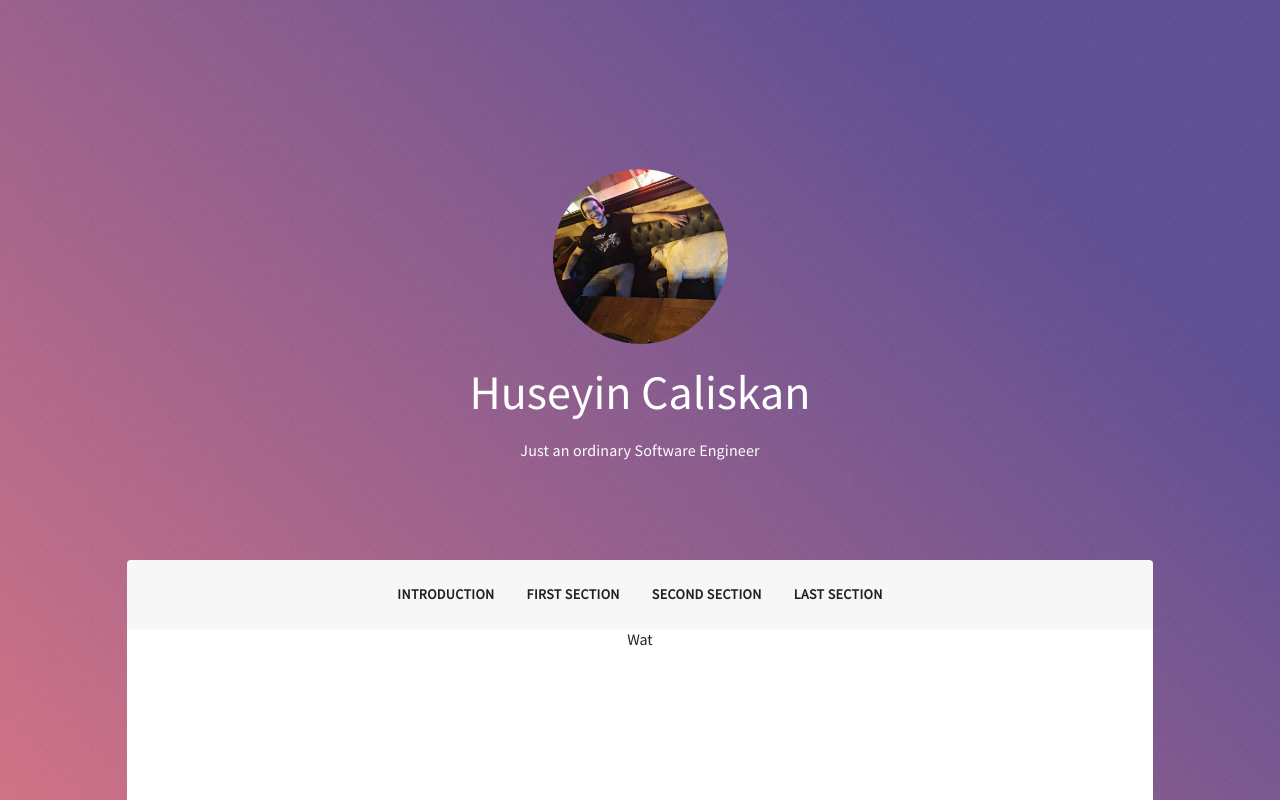
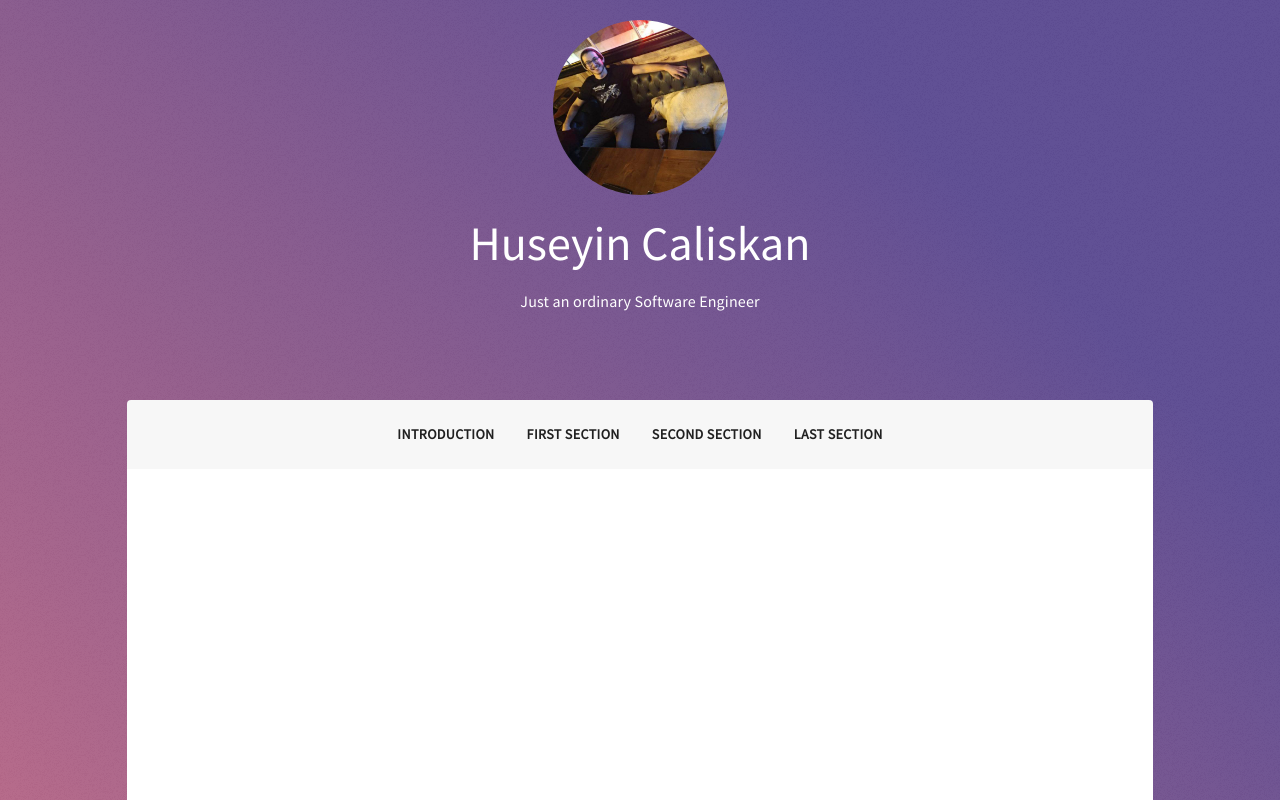
Before and after one commit to sakirma/portfolio-website, a React (Create React App) app: page / in a window 1280 px wide. Shown: the top 800 px of the page. Built offline with nearby package versions, Linux system fonts and the light colour scheme.

Commit message:
working on headerbody

```diff
--- a/src/App.js
+++ b/src/App.js
@@ -1,9 +1,8 @@
 import React from 'react';
-import {Container, Paper, Typography, Avatar, Grid, Button} from "@material-ui/core";
-
+import {Container, Paper, Typography, Avatar, Grid} from "@material-ui/core";
+import HeaderBody from './Layout/HeaderBody';
 
 import withStyles from "@material-ui/core/styles/withStyles";
-import makeStyles from "@material-ui/core/styles/makeStyles";
 
 
 import "./header.css"
@@ -19,36 +18,36 @@ const BigAvatar = withStyles({
     }
 })(Avatar);
 
-const PaperHeader = withStyles({
-    rounded: {
-        borderRadius: '4px 4px 0 0',
-    },
-})(Paper);
+class App extends React.Component {
+    componentDidMount() {
+        window.addEventListener('scroll', (e) => this.handleScroll(e));
+    };
 
-const ButtonHeader = withStyles({
-    root: {
-        fontFamily: "'Source Sans Pro', sans-serif",
-        fontWeight: 'bold'
+    componentWillUnmount() {
+        window.removeEventListener('scroll', (e) => this.handleScroll(e));
+    };
+
+    handleScroll(event) {
+        let length = this.onScrollCallbacks.length;
+        for (let i = 0; i < length; i++)
+        {
+            this.onScrollCallbacks[i](event);
         }
-})(Button);
+    };
 
-const linearBackground = makeStyles({
-    root: {
-        backgroundImage: 'url(' + layer + ') ,linear-gradient(45deg, #e37682 15%, #5f4d93 85%)',
-    }
-});
+    constructor(props) {
+        super(props);
+        this.onScrollCallbacks = [];
+    };
 
-function App() {
-    const backgroundClasses = linearBackground();
+    render() {
         return (
-        <Container
-            style={{flexGrow: 1, minHeight: "100vh", minWidth: "100%", fontFamily: "'Source Sans Pro', sans-serif"}}
-            className={backgroundClasses.root}>
+            <Container style={{flexGrow: 1, minHeight: "100vh", minWidth: "100%", fontFamily: "'Source Sans Pro', sans-serif", backgroundImage: 'url(' + layer + ') ,linear-gradient(45deg, #e37682 15%, #5f4d93 85%)'}}>
                 <Grid
                     container
                     spacing={0}
                     justify="center"
-                style={{height: "70vh"}}
+                    style={{height: "50vh"}}
                 >
                     <Grid item container direction="column" xs align="center" justify="flex-end">
                         <Grid item>
@@ -71,48 +70,18 @@ function App() {
                     </Grid>
                 </Grid>
 
-            <Grid
-                container
-                spacing={0}
-                justify="center"
-            >
-                <Grid item xl={9} lg={10} md align="center">
-                    <PaperHeader xs={5} elevation={0} style={{backgroundColor: "#f7f7f7", paddingTop: '16px', paddingBottom: '16px', fontFamily: 'inherit'}}>
-                        <Grid container justify="center" spacing={2} direction="row">
-                            <Grid item>
-                                <ButtonHeader>
-                                    Introduction
-                                </ButtonHeader>
-                            </Grid>
-                            <Grid item>
-                                <ButtonHeader>
-                                    First Section
-                                </ButtonHeader>
-                            </Grid>
-                            <Grid item>
-                                <ButtonHeader>
-                                    Second Section
-                                </ButtonHeader>
-                            </Grid>
-                            <Grid item>
-                                <ButtonHeader>
-                                    Last Section
-                                </ButtonHeader>
-                            </Grid>
-                        </Grid>
-                    </PaperHeader>
-                </Grid>
-            </Grid>
+                <HeaderBody app={this}/>
 
                 <Grid container spacing={0} justify="center">
-                <Grid item xl={9} lg={10} md align="center">
-                    <Paper xs={5} elevation={0} square style={{height: '800px'}}>
-                        Wat
+                    <Grid item xl={7} lg={10} md align="center">
+
+                        <Paper xs={5} elevation={0} square style={{height: '1600px'}}>
                         </Paper>
                     </Grid>
                 </Grid>
             </Container>
         );
     }
+}
 
 export default App;
--- /dev/null
+++ b/src/Layout/HeaderBody.js
@@ -0,0 +1,75 @@
+import React from 'react';
+import {Button, Grid, Paper} from "@material-ui/core";
+import withStyles from "@material-ui/core/styles/withStyles";
+
+const PaperHeader = withStyles({
+    rounded: {
+        borderRadius: '4px 4px 0 0',
+    },
+})(Paper);
+
+const ButtonHeader = withStyles({
+    root: {
+        fontFamily: "'Source Sans Pro', sans-serif",
+        fontWeight: 'bold'
+    }
+})(Button);
+
+
+class HeaderBody extends React.Component {
+    constructor(props) {
+        super(props);
+        this.headerBodyElement = React.createRef();
+    }
+
+    componentDidMount() {
+        this.props.app.onScrollCallbacks.push(this.headerBodyScroll);
+    };
+    headerBodyScroll(event) {
+
+    };
+    render() {
+        return (
+            <Grid
+                container
+                spacing={0}
+                justify="center"
+                onScroll={this.handleScroll}
+                ref={this.headerBodyElement}
+            >
+                <Grid item xl={7} lg={10} md align="center">
+                    <PaperHeader xs={5} elevation={0} style={{
+                        backgroundColor: "#f7f7f7",
+                        paddingTop: '16px',
+                        paddingBottom: '16px',
+                        fontFamily: 'inherit'
+                    }}>
+                        <Grid container justify="center" spacing={2} direction="row">
+                            <Grid item>
+                                <ButtonHeader>
+                                    Introduction
+                                </ButtonHeader>
+                            </Grid>
+                            <Grid item>
+                                <ButtonHeader>
+                                    First Section
+                                </ButtonHeader>
+                            </Grid>
+                            <Grid item>
+                                <ButtonHeader>
+                                    Second Section
+                                </ButtonHeader>
+                            </Grid>
+                            <Grid item>
+                                <ButtonHeader>
+                                    Last Section
+                                </ButtonHeader>
+                            </Grid>
+                        </Grid>
+                    </PaperHeader>
+                </Grid>
+            </Grid>)
+    }
+}
+
+export default HeaderBody;
```
Also changed, not shown: 1 other file (tests, documents, lock files or other folders). Lines whose indentation alone changed are shown as unchanged.
